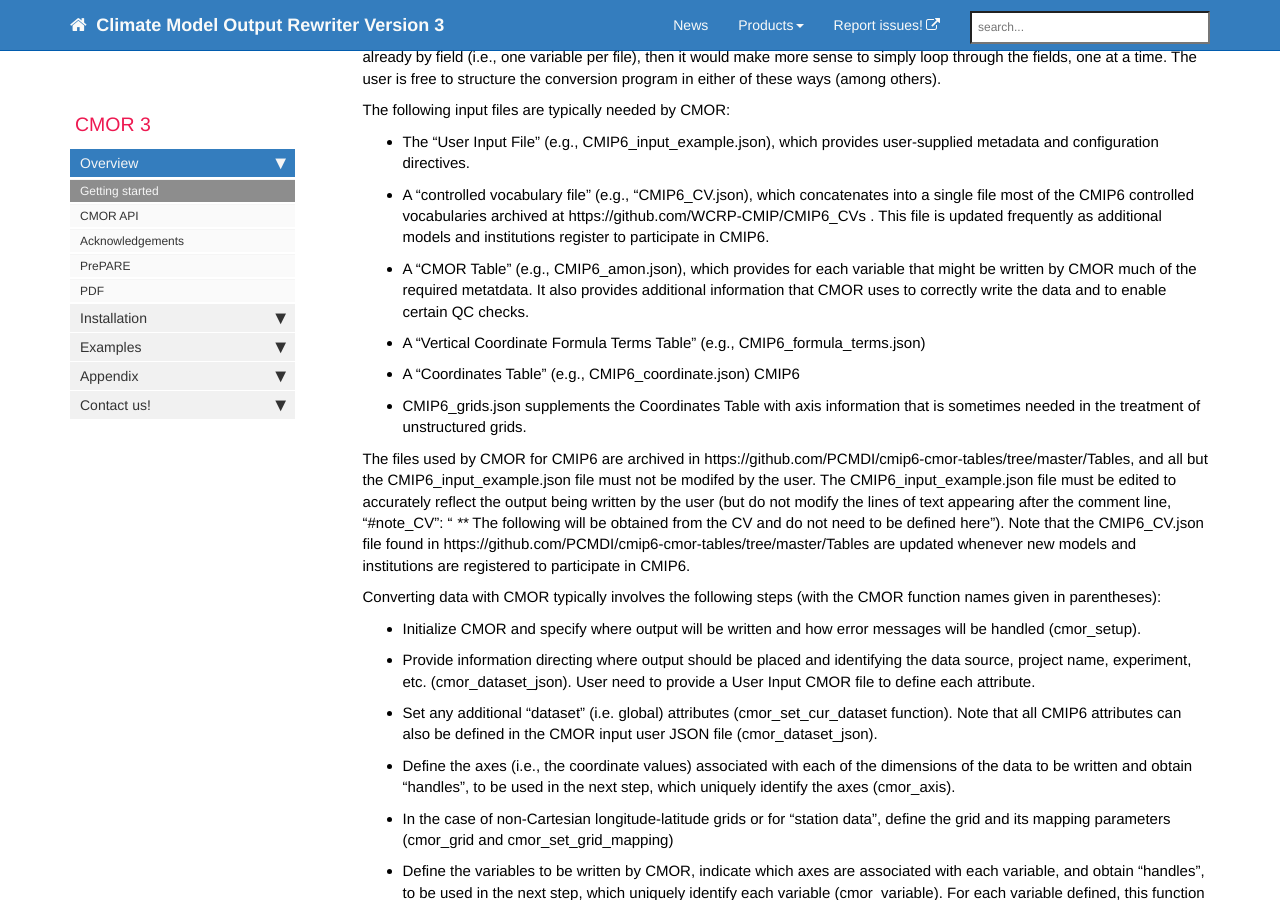
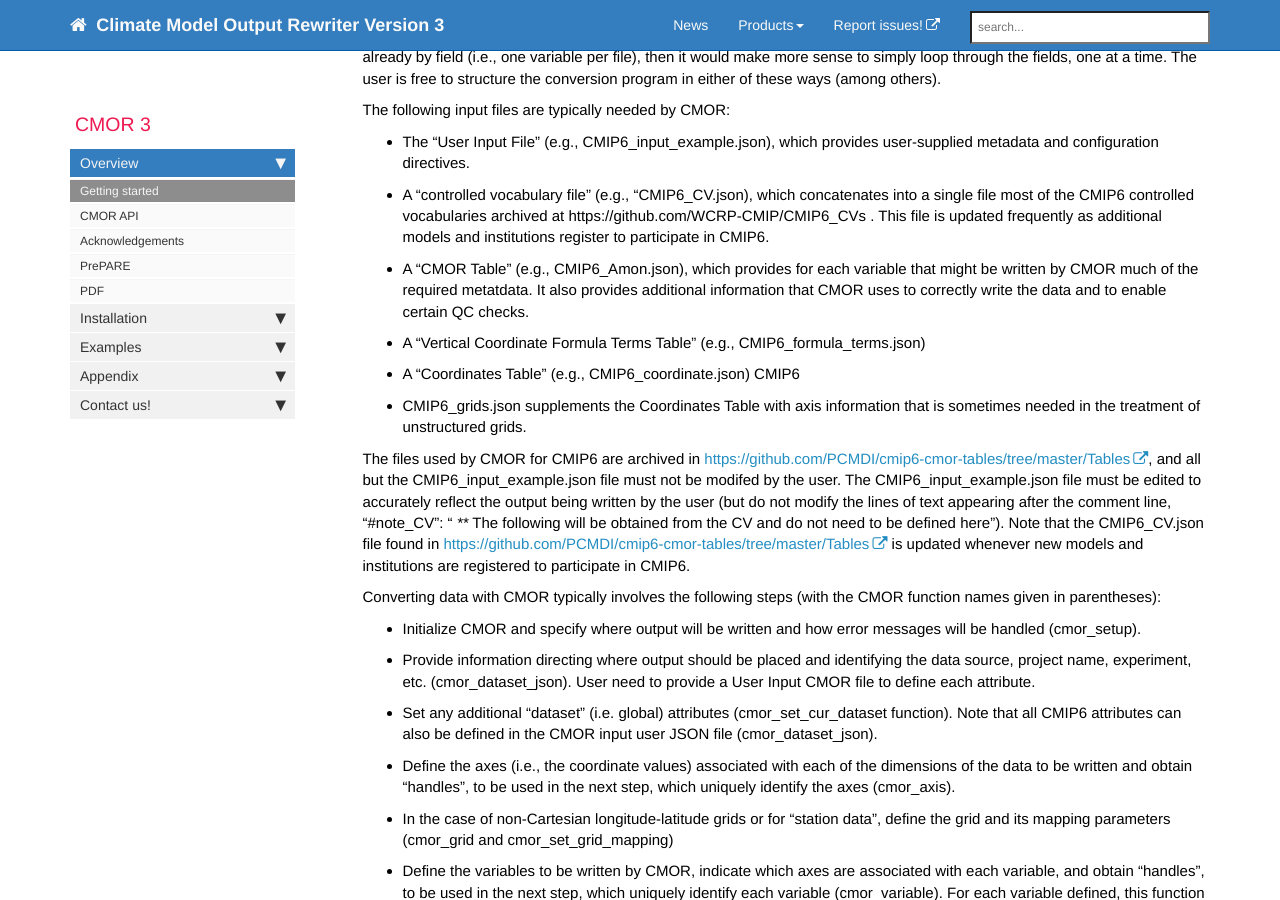
Before and after one commit to mauzey1/cmor3_documentation, a Jekyll site: the page built from index.md, in a window 1280 px wide and 900 px high, scrolled down 1353 px. Built offline with Jekyll 4.4.1, drawn with Linux system fonts in a browser that asks for light colours; nearby versions of some CDN libraries; comment, search, counter and statistics services are not loaded.

Commit message:
Added links to URLs for cmip6-cmor-tables on the front page

```diff
--- a/index.md
+++ b/index.md
@@ -31,12 +31,12 @@ The following input files are typically needed by CMOR:
 
 * The "User Input File" (e.g., CMIP6_input_example.json), which provides user-supplied metadata and configuration directives.
 * A "controlled vocabulary file" (e.g., "CMIP6_CV.json), which concatenates into a single file most of the CMIP6 controlled vocabularies archived at https://github.com/WCRP-CMIP/CMIP6_CVs . This file is updated frequently as additional models and institutions register to participate in CMIP6.
-* A "CMOR Table" (e.g., CMIP6_amon.json), which provides for each variable that might be written by CMOR much of the required metatdata. It also provides additional information that CMOR uses to correctly write the data and to enable certain QC checks.
+* A "CMOR Table" (e.g., CMIP6_Amon.json), which provides for each variable that might be written by CMOR much of the required metatdata. It also provides additional information that CMOR uses to correctly write the data and to enable certain QC checks.
 * A "Vertical Coordinate Formula Terms Table" (e.g., CMIP6_formula_terms.json)
 * A "Coordinates Table" (e.g., CMIP6_coordinate.json) CMIP6
 * CMIP6_grids.json supplements the Coordinates Table with axis information that is sometimes needed in the treatment of unstructured grids.
 
-The files used by CMOR for CMIP6 are archived in https://github.com/PCMDI/cmip6-cmor-tables/tree/master/Tables, and all but the CMIP6_input_example.json file must not be modifed by the user. The CMIP6_input_example.json file must be edited to accurately reflect the output being written by the user (but do not modify the lines of text appearing after the comment line, "#note_CV": " **** The following will be obtained from the CV and do not need to be defined here"). Note that the CMIP6_CV.json file found in https://github.com/PCMDI/cmip6-cmor-tables/tree/master/Tables are updated whenever new models and institutions are registered to participate in CMIP6.
+The files used by CMOR for CMIP6 are archived in [https://github.com/PCMDI/cmip6-cmor-tables/tree/master/Tables](https://github.com/PCMDI/cmip6-cmor-tables/tree/master/Tables), and all but the CMIP6_input_example.json file must not be modifed by the user. The CMIP6_input_example.json file must be edited to accurately reflect the output being written by the user (but do not modify the lines of text appearing after the comment line, "#note_CV": " **** The following will be obtained from the CV and do not need to be defined here"). Note that the CMIP6_CV.json file found in [https://github.com/PCMDI/cmip6-cmor-tables/tree/master/Tables](https://github.com/PCMDI/cmip6-cmor-tables/tree/master/Tables) is updated whenever new models and institutions are registered to participate in CMIP6.
 
 Converting data with CMOR typically involves the following steps (with the CMOR function names given in parentheses):
 
```
